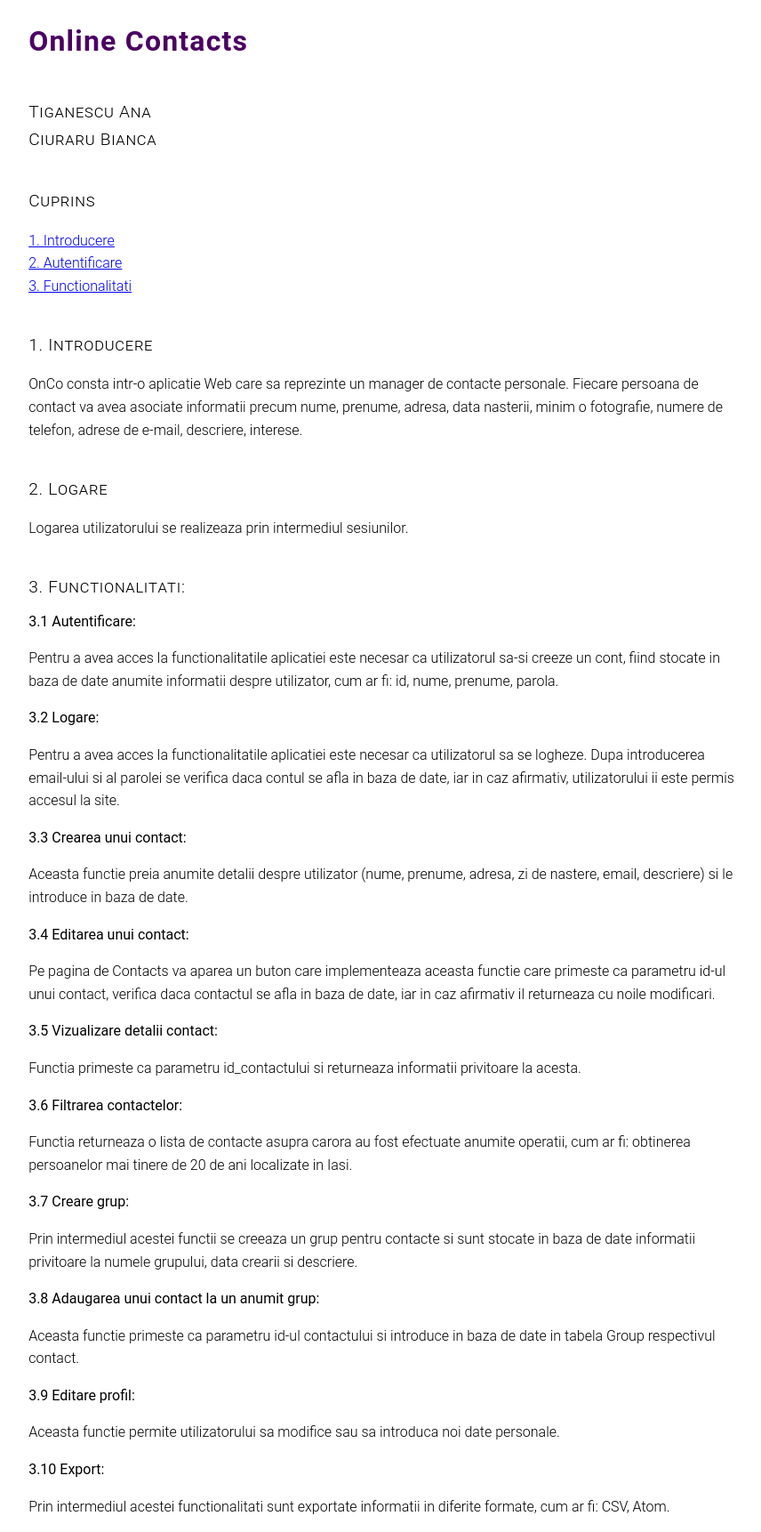
After one commit to BiancaCiuraru/OnlineContacts-Project, a PHP site: page /Arhitectura/programatori/ghidProgramatori.html in a window 1280 px wide. The commit adds this page. Shown: the whole page at 89% size, without its empty margins (211-1067 px from the left). Run offline with PHP 8.4, Linux system fonts and the light colour scheme; some libraries are stand-ins or nearby versions.

Commit message:
Update css for groups page and add documentation for programmers

```diff
--- /dev/null
+++ b/src/Arhitectura/programatori/ghidProgramatori.html
@@ -0,0 +1,87 @@
+<!DOCTYPE html>
+<html lang="ro">
+
+<head>
+    <meta charset="utf-8">
+    <title>OnCo</title>
+    <link rel="stylesheet" type="text/css" href="style.css">
+</head>
+
+<body>
+    <h1>Online Contacts</h1>
+    <div>
+        <h4>Tiganescu Ana
+            <br>Ciuraru Bianca</h4>
+
+    </div>
+    <section>
+        <h4>Cuprins</h4>
+        <p> <a href="#C1"> 1. Introducere</a>
+            <br> <a href="#C2"> 2. Autentificare</a>
+            <br> <a href="#C3"> 3. Functionalitati</a>
+        </p>
+    </section>
+    <section id="C1">
+        <h4>1. Introducere</h4>
+        <p>
+            OnCo consta intr-o aplicatie Web care sa reprezinte un manager de contacte personale.
+            Fiecare persoana de contact va avea asociate informatii precum nume, prenume, adresa, data nasterii, minim o fotografie, numere de telefon, adrese de e-mail, descriere, interese.
+        </p>
+    </section>
+    <section id="C2">
+        <h4>2. Logare</h4>
+        <p>
+            Logarea utilizatorului se realizeaza prin intermediul sesiunilor.
+        </p>
+    </section>
+    <section id="C3">
+        <h4>3. Functionalitati:</h4>
+
+        <b>3.1 Autentificare:</b>
+        <p>Pentru a avea acces la functionalitatile aplicatiei este necesar ca utilizatorul sa-si creeze un cont, fiind stocate in baza de date anumite informatii despre utilizator, cum ar fi: id, nume, prenume, parola.</p>
+
+        <b>3.2 Logare:</b>
+        <p>Pentru a avea acces la functionalitatile aplicatiei este necesar ca utilizatorul sa se logheze. Dupa introducerea email-ului si al parolei se verifica daca contul se afla in baza de date, iar in caz afirmativ, utilizatorului ii este permis accesul la site.</p>
+
+        <b>3.3 Crearea unui contact:</b>
+        <p>
+            Aceasta functie preia anumite detalii despre utilizator (nume, prenume, adresa, zi de nastere, email, descriere) si le introduce in baza de date.
+        </p>
+
+        <b>3.4 Editarea unui contact:</b>
+        <p>
+            Pe pagina de Contacts va aparea un buton care implementeaza aceasta functie care primeste ca parametru id-ul unui contact, verifica daca contactul se afla in baza de date, iar in caz afirmativ il returneaza cu noile modificari.
+        </p>
+
+        <b>3.5 Vizualizare detalii contact:</b>
+        <p>
+            Functia primeste ca parametru id_contactului si returneaza informatii privitoare la acesta.
+        </p>
+
+        <b>3.6 Filtrarea contactelor:</b>
+        <p>
+            Functia returneaza o lista de contacte asupra carora au fost efectuate anumite operatii, cum ar fi: obtinerea persoanelor mai tinere de 20 de ani localizate in Iasi.
+        </p>
+
+        <b>3.7 Creare grup:</b>
+        <p>
+            Prin intermediul acestei functii se creeaza un grup pentru contacte si sunt stocate in baza de date informatii privitoare la numele grupului, data crearii si descriere.
+        </p>
+
+        <b>3.8 Adaugarea unui contact la un anumit grup:</b>
+        <p>
+            Aceasta functie primeste ca parametru id-ul contactului si introduce in baza de date in tabela Group respectivul contact.
+        </p>
+
+        <b>3.9 Editare profil:</b>
+        <p>
+            Aceasta functie permite utilizatorului sa modifice sau sa introduca noi date personale.
+        </p>
+
+        <b>3.10 Export:</b>
+        <p>
+            Prin intermediul acestei functionalitati sunt exportate informatii in diferite formate, cum ar fi: CSV, Atom.
+    </section>
+</body>
+
+</html>
--- /dev/null
+++ b/src/Arhitectura/programatori/style.css
@@ -0,0 +1,67 @@
+@import "normalize.css/normalize.css";
+@import "../fonts/roboto.css";
+@import "../fonts/roboto-mono.css";
+
+/*
+  XXX
+  figure styles
+  links
+*/
+
+body {
+  max-width: 21cm;
+  margin: auto;
+  line-height: 1.6;
+  font-weight: 300;
+  font-family: "Roboto", sans-serif;
+}
+
+/* headers & headings */
+header > h1 {
+  margin: 0;
+  font-size: 3em;
+  padding-top: 4em;
+}
+
+h1, h2, h3, h4, h5, h6 {
+  letter-spacing: 0.0375em;
+}
+h1, h2 {
+  color: #4b0061;
+}
+h2 {
+  margin-top: 3em;
+}
+h3 {
+  margin-top: 2.5em;
+}
+h4 {
+  font-weight: 300;
+  font-size: 1.2em;
+  font-variant: small-caps;
+  margin: 2em 0 0.5em 0;
+}
+
+/* link types */
+a.onto {
+  font-family: "Roboto Mono", monospace;
+  text-decoration: none;
+  background: linear-gradient(to top, rgba(255, 0, 0, 0.4), rgba(255, 0, 0, 0.4) 15%, #fff 16%);
+  color: #434343;
+}
+
+/* code */
+code, pre {
+  font-family: "Roboto Mono", monospace;
+}
+
+@media screen and (max-width: 577px) {
+  div.status {
+    width: auto;
+  }
+}
+@media screen and (max-width: 980px) {
+  body {
+    margin: 0 2em;
+  }
+}
```
Also changed, not shown: src/css/main.css (+57 -8 lines), src/views/grupuri.php (+5 -27 lines), src/images/IMG_20170101_115200708.jpg (added), src/images/WP_20170604_041.jpg (added).
